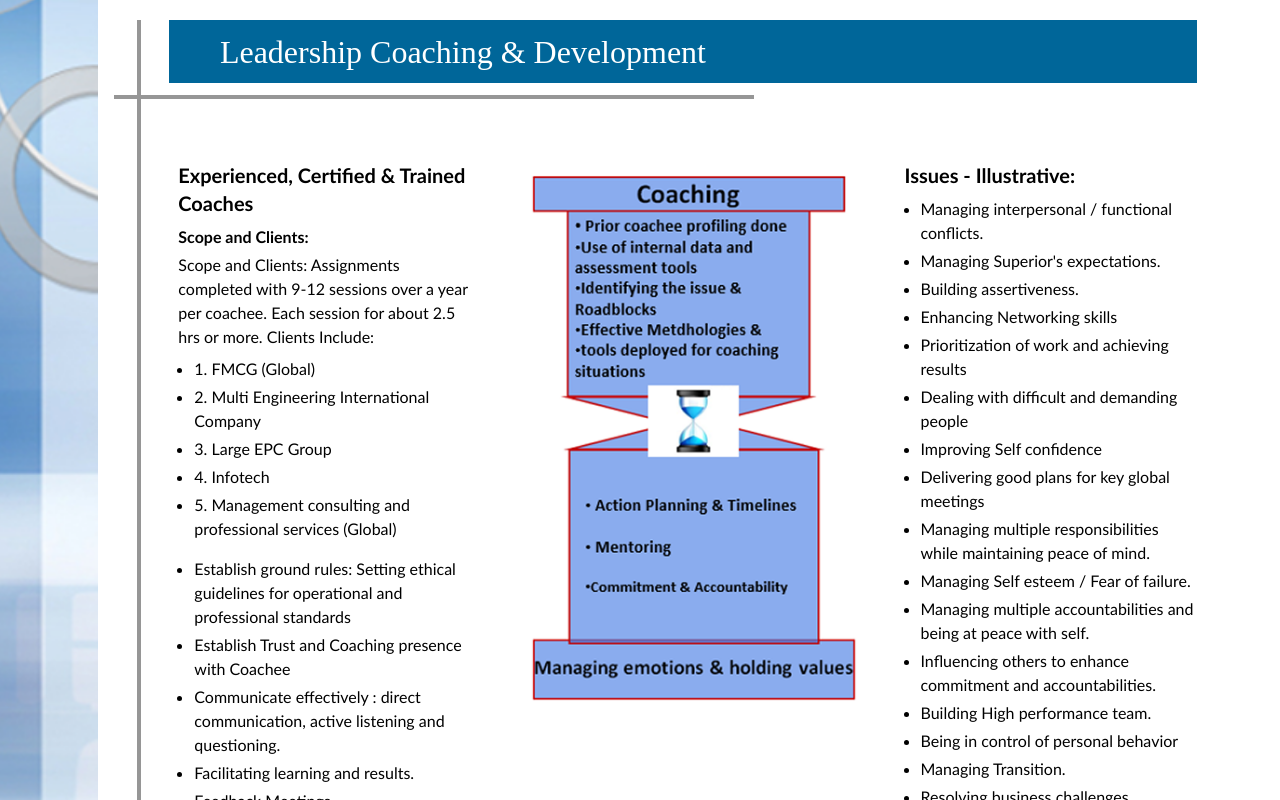
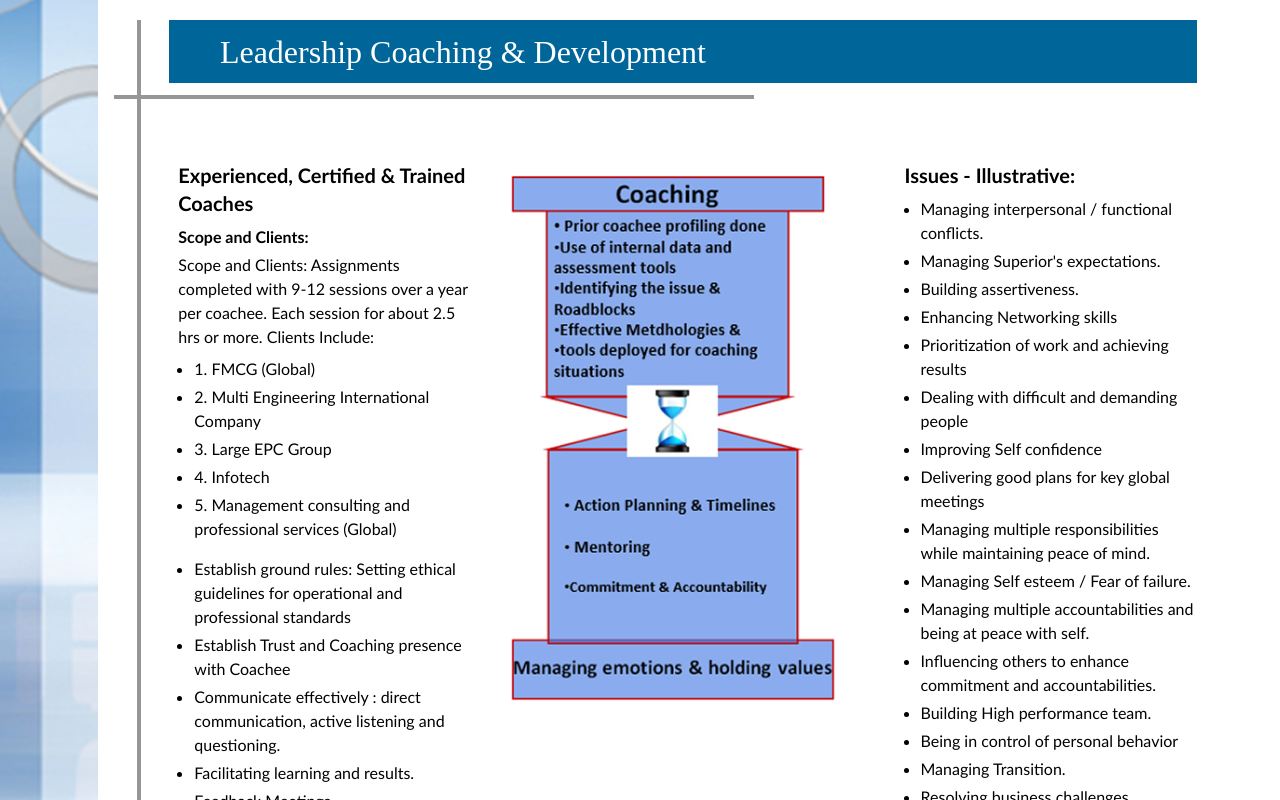
Before and after one commit to AyushSingh-Tomar/HR-responsive, a React (Vite) app: page / in a window 1280 px wide. Shown: the part 4500-5300 px from the top of the page. Built offline with nearby package versions, Linux system fonts and the light colour scheme; a web font is replaced by a local one.

Commit message:
middle image centered

```diff
--- a/src/Components/LeaderShipCoachingAndDevelopment.jsx
+++ b/src/Components/LeaderShipCoachingAndDevelopment.jsx
@@ -74,7 +74,7 @@ const LeaderShipCoachingAndDevelopment = () => {
           <img
             src={image23}
             alt='Leadership Coaching'
-            className='w-3/4 md:w-full h-auto object-contain rounded-lg'
+            className='w-3/4 md:w-full ml-[-12%] h-auto object-contain rounded-lg'
           />
         </div>
 
```
